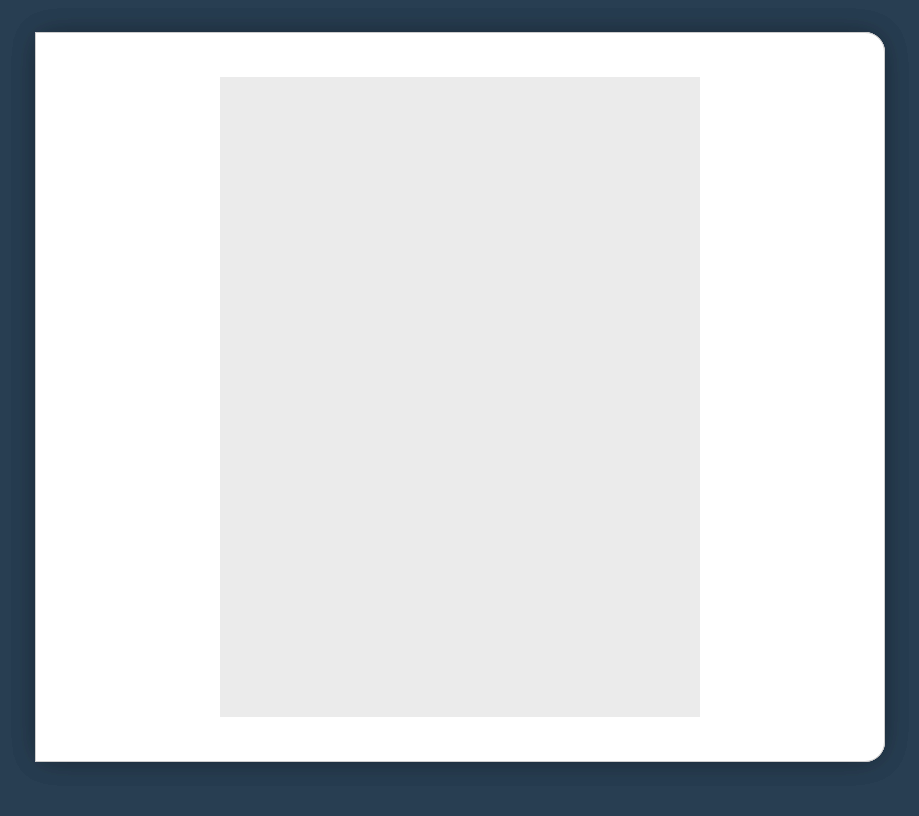
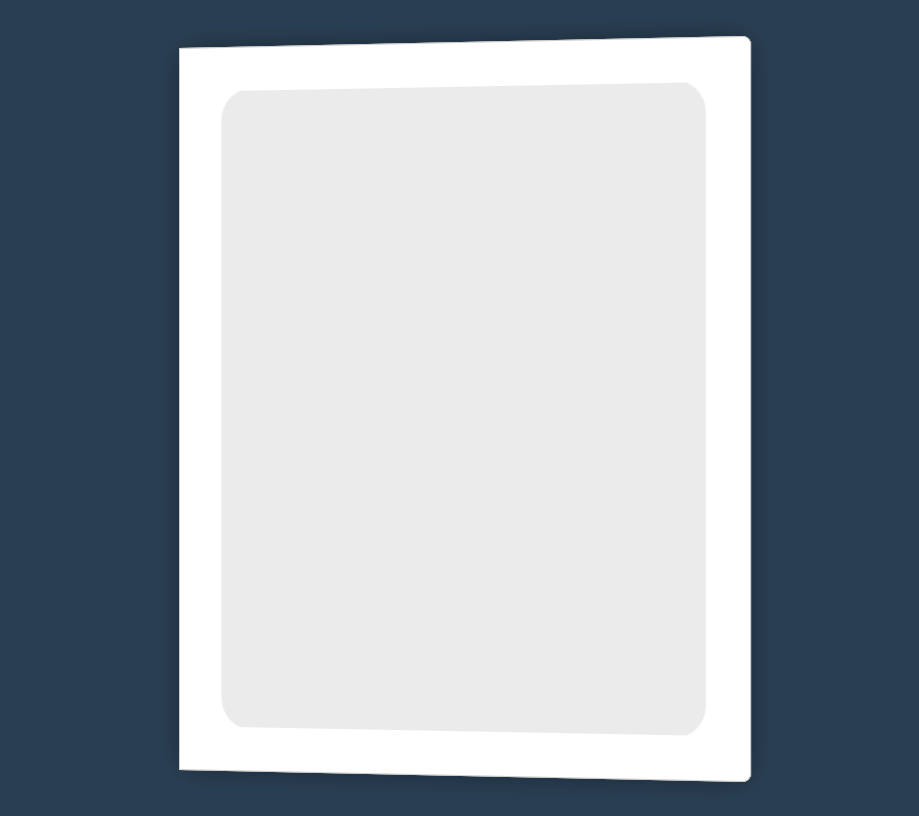
Before and after one commit to hamishll/cardcreator, a plain HTML site: page index.html in a window 1280 px wide. Shown: the whole page, without its empty margins (180-1099 px from the left). Drawn offline with nearby package versions, Linux system fonts and the light colour scheme; no server answers.

Commit message:
flip improvements

```diff
--- a/css/styles.css
+++ b/css/styles.css
@@ -29,39 +29,40 @@ body {
     align-items: center;
     justify-content: center;
     border: 1px solid rgb(205, 205, 205);
-    border-radius: 0px 1.25em 1.25em  0px;
+    border-radius: 0px 1vh 1vh  0px;
     /* border: 1px solid red; */
     background: white;
-    width: 85%;
-    height: 85vh;
-    max-height: 1500px;
-    max-width: 800px;
+    width: 70vh;
+    height: 90vh;
+    /* max-height: 1500px;
+    max-width: 800px; */
     top: 4%;
     transition: 1.5s;
     transform-origin: 0% 50%;
     transition-timing-function: ease;
-    margin: 0em 0em;
+    margin-top: 2vh;
     box-shadow: 0px 0px 30px -5px rgba(0,0,0,0.17);
-    padding: 1.5em;
+    /* padding: 1.5em; */
     transform: perspective(3000px) rotateY(0deg);
     transform-style: preserve-3d;
+    cursor: pointer;
 
 }
-/* .paper:hover:not(.is-flipped) {
-    -webkit-transform: perspective(3000) rotateY(-5deg);
-    -moz-transform: perspective(3000) rotateY(-5deg);
-    transform: perspective(3000) rotateY(-5deg);
-} */
+.paper:not(.is-flipped) {
+    -webkit-transform: perspective(3000) rotateY(-10deg);
+    -moz-transform: perspective(3000) rotateY(-10deg);
+    transform: perspective(3000) rotateY(-10deg);
+}
 .paper > * {
     -webkit-backface-visibility: hidden; /* Safari */
     backface-visibility: hidden;
 }
 
 .paper.is-flipped {
-    -webkit-transform: perspective(3000) rotateY(-180deg);
-    -moz-transform: perspective(3000) rotateY(-180deg);
-    transform: perspective(3000) rotateY(-180deg);
-    background-color: rgb(240, 240, 240);
+    -webkit-transform: perspective(3000) rotateY(-170deg);
+    -moz-transform: perspective(3000) rotateY(-170deg);
+    transform: perspective(3000) rotateY(-170deg);
+    background-color: rgb(235, 235, 235);
 }
 .paper.is-half-flipped {
     transform: rotateY(90deg);
@@ -84,11 +85,11 @@ body {
 
 }
 .card {
-    width: 95%;
-    height: 95%;
+    width: 85%;
+    height: 90%;
     max-width: 900px;
     max-height: 80vh;
-    border-radius: 0.5em;
+    border-radius: 4vh;
     /* box-shadow: 0px 0px 20px -3px rgba(0,0,0,0.65); */
     margin: 3em 1em 3em 1em;
     /* border: 5px solid white; */
@@ -101,15 +102,12 @@ img {
     max-width: 100%;
     max-height: 100%;
     height: 100%;
-    width: 100%;
+    /* width: 100%; */
     object-fit: contain;
     display: block;
     border-radius: 8px;
 }
-.portrait {
-    /* height: auto;
-    width: auto; */
-}
+
 
 
 textarea {
@@ -145,11 +143,13 @@ textarea {
     margin: 1em 1em 1em 1em;
     min-height: 100px;
     font-family: 'Caveat', cursive;
-    font-size: 2.8em;
+    font-size: 4vh;
     border: 0px;
     transform-style: preserve-3d;
     backface-visibility: hidden;
     -webkit-backface-visibility: hidden;
+    transition: 1.5s;
+
 }
 
 #message > div {
@@ -222,7 +222,7 @@ button {
     background: white;
     border: 2px solid rgb(71, 132, 231);
     color: rgb(45, 94, 173);
-    font-size: 2em;
+    font-size: 2vh;
     padding: 0.5em;
     transition: 0.2s;
 }
--- a/index.html
+++ b/index.html
@@ -19,7 +19,7 @@
             <div class="paper" style="z-index: 4"> <!--Front page-->
 
 
-                <div class="card portrait">
+                <div class="card">
                     <img id="img1" src="img/img1.jpg">
                 </div>
                 <label for="input" class="custom-file-upload">&#128247; Change image</label>
```
